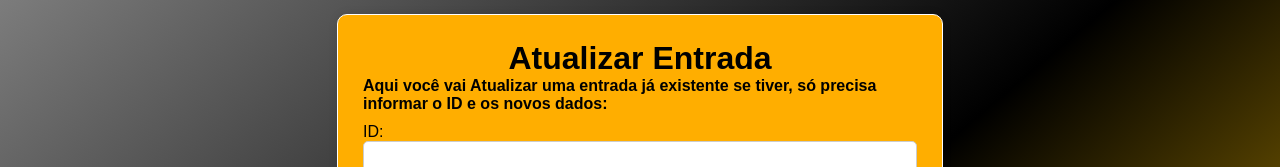
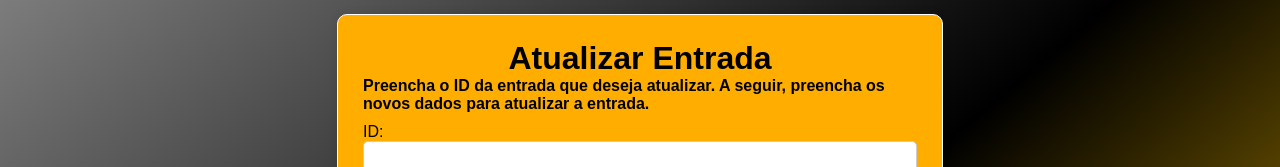
Before and after one commit to WiniciusNeves/rentcars, a website: page Desafio Rentcars/frontend/Atualizar.html in a window 1280 px wide. Shown: the top 167 px of the page. Drawn offline with Linux system fonts and the light colour scheme.

Commit message:
Update Atualizar.html

```diff
--- a/Desafio Rentcars/frontend/Atualizar.html
+++ b/Desafio Rentcars/frontend/Atualizar.html
@@ -101,7 +101,7 @@
 <body>
     <div class="container">
         <h1>Atualizar Entrada</h1>
-        <h4>Aqui você vai Atualizar uma entrada já existente se tiver, só precisa informar o ID e os novos dados:</h4>
+        <h4>Preencha o ID da entrada que deseja atualizar. A seguir, preencha os novos dados para atualizar a entrada.</h4>
         <form id="novaForm" action="/" method="PUT">
             <label for="id">ID:</label>
             <input type="text" name="id" id="id">
```
